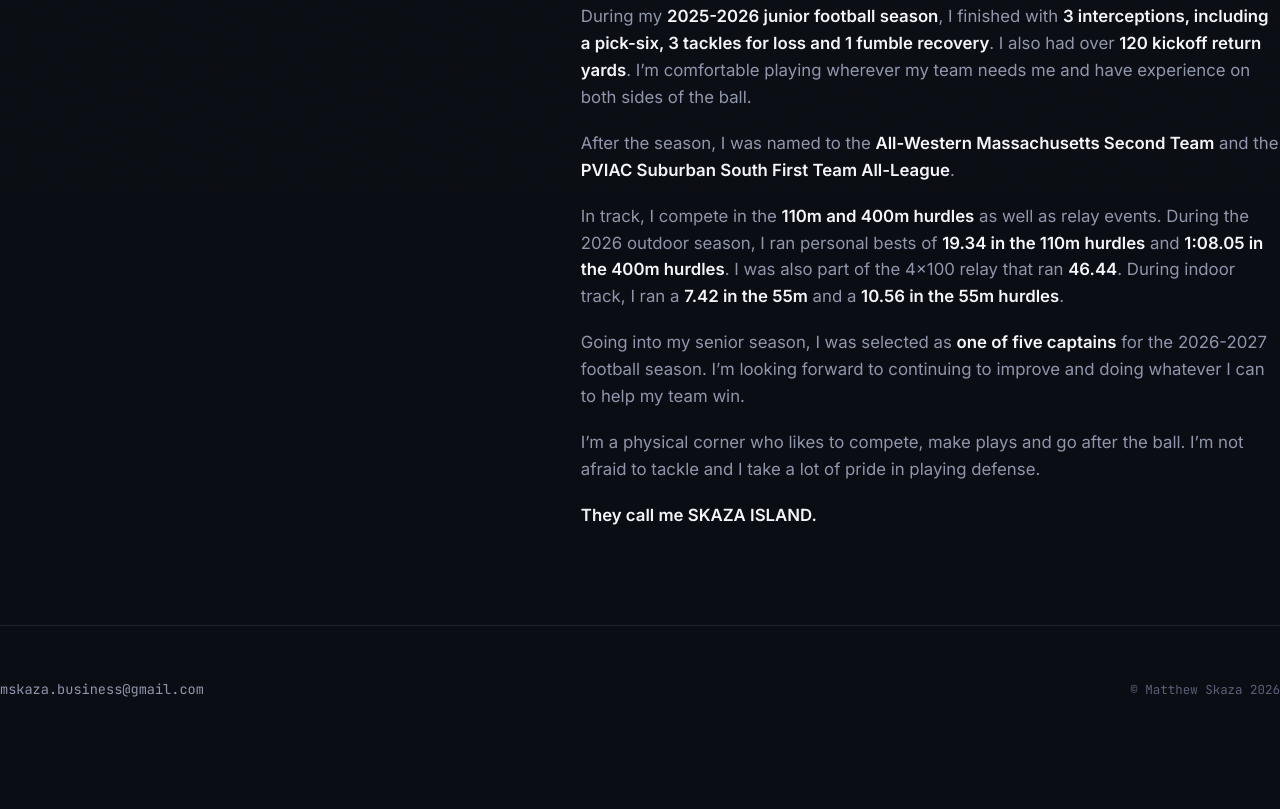
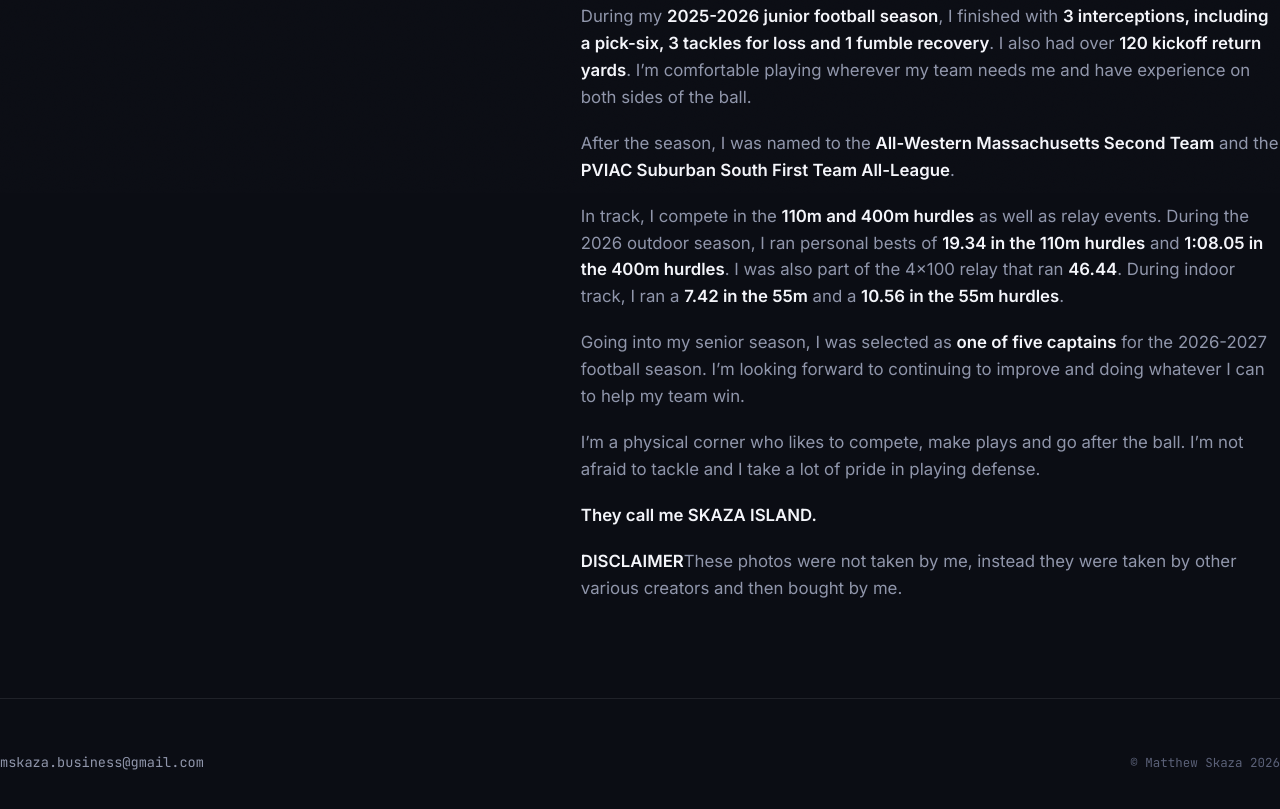
Before and after one commit to mskaza00/skaza.shotsbyskaza-, a website: page index.html in a window 1280 px wide. Shown: the part 607-1416 px from the top of the page. Before the commit the page ends 1361 px from the top, so only its background shows below. Drawn offline with nearby package versions, Linux system fonts and the light colour scheme; no server answers.

Commit message:
Update index.html

```diff
--- a/index.html
+++ b/index.html
@@ -74,6 +74,7 @@
 
 <p><strong>They call me SKAZA ISLAND.</strong></p>
 
+  <p><strong>DISCLAIMER</strong>These photos were not taken by me, instead they were taken by other various creators and then bought by me.</p>
 </div>
 </section>
 </main>
```
